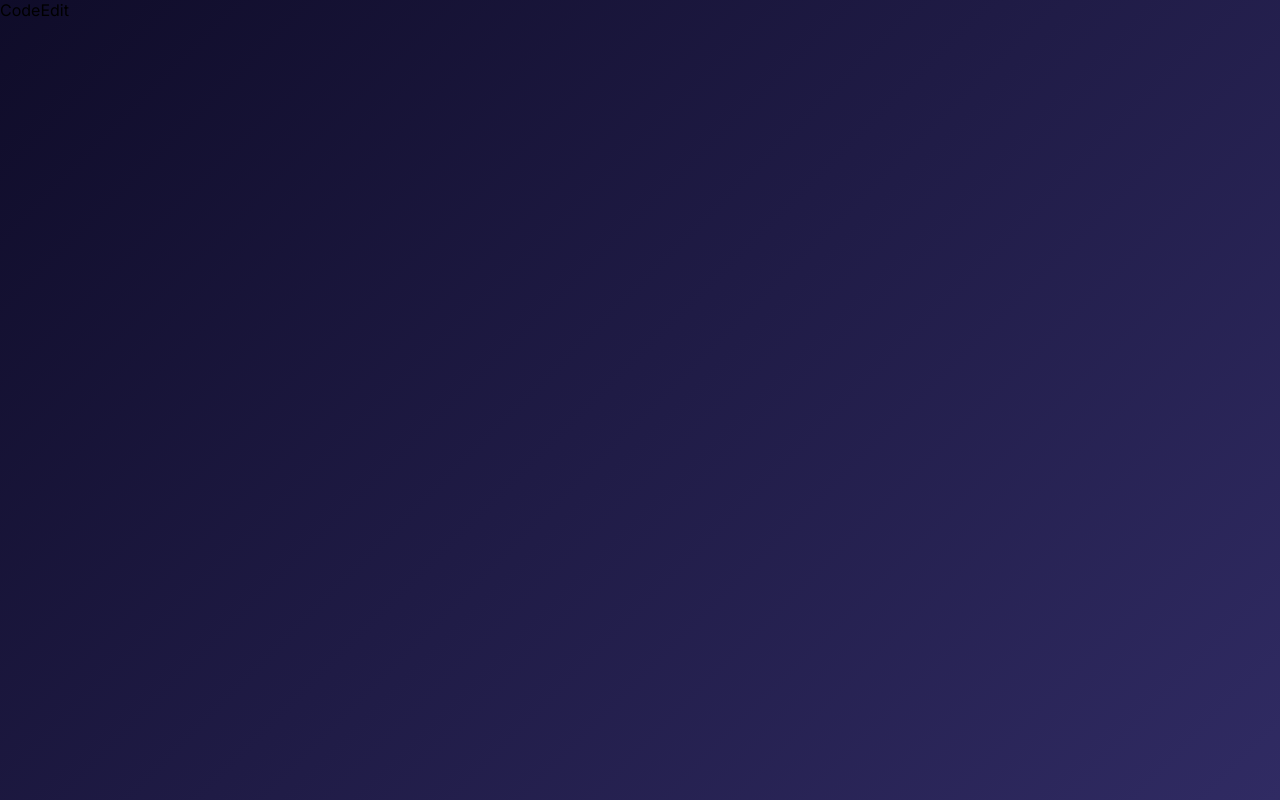
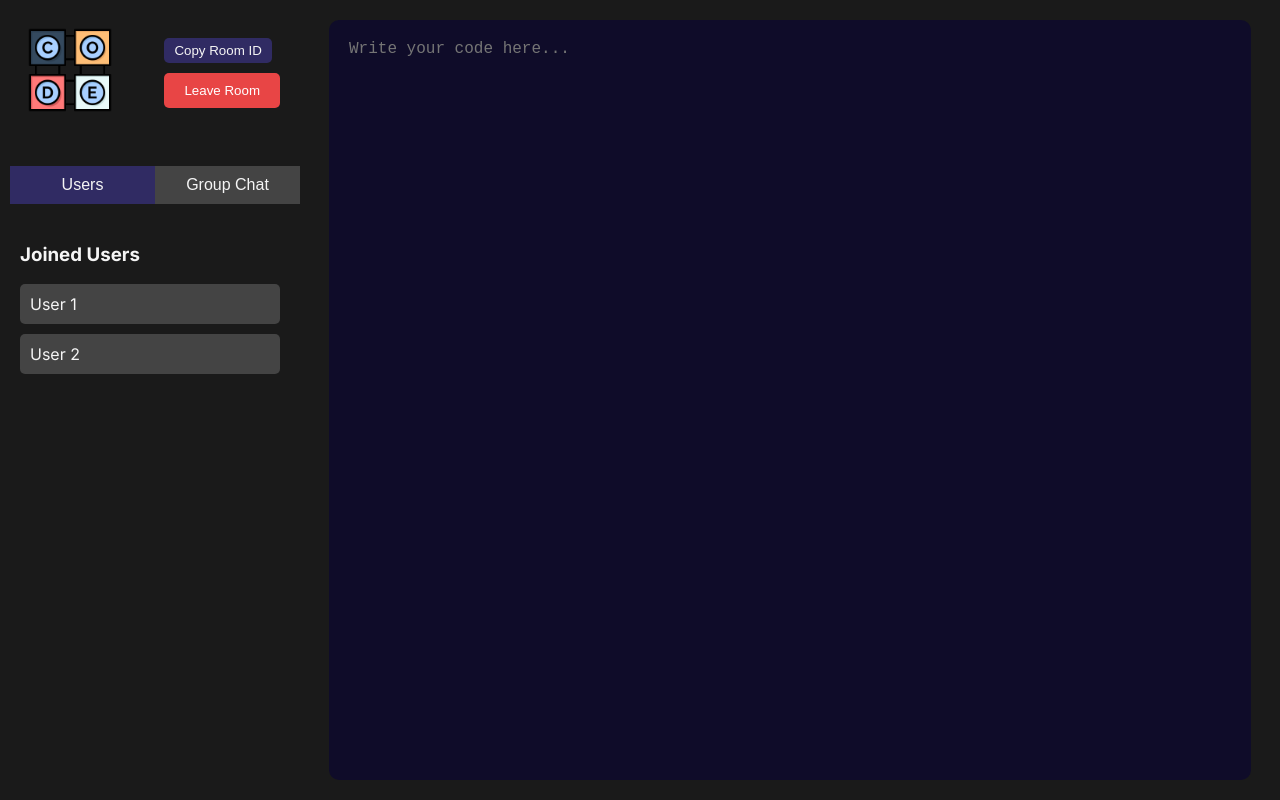
Before and after one commit to mhistiak3/real-time-code-editor, a React (Vite) app: page /edit/1 in a window 1280 px wide. Built offline with nearby package versions, Linux system fonts and the light colour scheme.

Commit message:
Make editor page and desing it

```diff
--- a/src/index.css
+++ b/src/index.css
@@ -130,3 +130,162 @@ input[type="text"]:focus {
 .join-btn:hover {
   background-color: var(--hover-accent-color);
 }
+
+/* *  CODE EDIT *  */
+.editor-page-container {
+  display: flex;
+  height: 100vh;
+  background: var(--background-gradient);
+}
+
+.left-sidebar {
+  width: 300px;
+  background-color: var(--form-background);
+  color: var(--text-color);
+  display: flex;
+  flex-direction: column;
+  justify-content: space-between;
+}
+
+.top-section {
+  padding: 20px;
+  display: flex;
+  justify-content: space-between;
+  align-items: center;
+}
+
+.logo {
+  font-size: 1.5rem;
+}
+
+.room-info {
+  margin-bottom: 20px;
+}
+
+.room-code {
+  display: flex;
+  align-items: center;
+  margin-bottom: 10px;
+}
+
+.code {
+  background-color: var(--input-border);
+  padding: 5px 10px;
+  border-radius: 5px;
+  margin-right: 10px;
+  color: var(--text-color);
+}
+
+.copy-btn {
+  background-color: var(--secondary-color);
+  color: var(--text-color);
+  border: none;
+  padding: 5px 10px;
+  cursor: pointer;
+  border-radius: 5px;
+  transition: background-color 0.3s;
+}
+
+.copy-btn:hover {
+  background-color: var(--shadow-color);
+}
+
+.leave-btn {
+  background-color: var(--accent-color);
+  color: white;
+  padding: 10px 20px;
+  border: none;
+  border-radius: 5px;
+  cursor: pointer;
+  transition: background-color 0.3s;
+}
+
+.leave-btn:hover {
+  background-color: var(--hover-accent-color);
+}
+
+.tabs {
+  display: flex;
+  margin-left: 10px;
+
+}
+
+.tab-btn {
+  flex: 1;
+  padding: 10px;
+  border: none;
+  cursor: pointer;
+  background-color: var(--input-border);
+  color: var(--text-color);
+  font-size: 1rem;
+  transition: background-color 0.3s;
+}
+
+.tab-btn.active {
+  background-color: var(--secondary-color);
+}
+
+.tab-btn:hover {
+  background-color: var(--primary-color);
+}
+
+.tab-content {
+  flex-grow: 1;
+  padding: 20px;
+  overflow-y: auto;
+}
+
+.users-tab ul {
+  list-style: none;
+  padding: 0;
+}
+
+.users-tab ul li {
+  padding: 10px;
+  background-color: var(--input-border);
+  margin-bottom: 10px;
+  border-radius: 5px;
+}
+
+.chat-tab {
+  display: flex;
+  flex-direction: column;
+  height: 100%;
+}
+
+.chat-messages {
+  flex-grow: 1;
+  margin-bottom: 10px;
+  overflow-y: auto;
+}
+
+.chat-input {
+  padding: 10px;
+  border-radius: 5px;
+  border: none;
+  background-color: var(--input-border);
+  color: var(--text-color);
+  outline: none;
+}
+
+.right-editor {
+  flex-grow: 1;
+  background-color: var(--form-background);
+  display: flex;
+  justify-content: center;
+  align-items: center;
+}
+
+.code-editor {
+  width: 90%;
+  height: 90%;
+  background-color: var(--primary-color);
+  color: var(--text-color);
+  border: none;
+  padding: 20px;
+  border-radius: 10px;
+  font-family: "Courier New", monospace;
+  font-size: 1rem;
+  outline: none;
+  resize: none;
+}
--- a/src/pages/CodeEdit.jsx
+++ b/src/pages/CodeEdit.jsx
@@ -1,6 +1,74 @@
+import { useState } from "react";
+
 const CodeEdit = () => {
+  const [activeTab, setActiveTab] = useState("users");
+
+  const handleTabClick = (tab) => {
+    setActiveTab(tab);
+  };
+
   return (
-    <div>CodeEdit</div>
-  )
-}
-export default CodeEdit
+    <div className="editor-page-container">
+      <div className="left-sidebar">
+        <div className="top-section">
+          <div className="logo">
+            <img src="/logo.png" alt="Logo" />
+          </div>
+          <div className="room-info">
+            <div className="room-code">
+              <button className="copy-btn">Copy Room ID</button>
+            </div>
+            <button className="leave-btn">Leave Room</button>
+          </div>
+        </div>
+        <div className="tabs">
+          <button
+            className={`tab-btn ${activeTab === "users" ? "active" : ""}`}
+            onClick={() => handleTabClick("users")}
+          >
+            Users
+          </button>
+          <button
+            className={`tab-btn ${activeTab === "chat" ? "active" : ""}`}
+            onClick={() => handleTabClick("chat")}
+          >
+            Group Chat
+          </button>
+        </div>
+        <div className="tab-content">
+          {activeTab === "users" ? (
+            <div className="users-tab">
+              <h3>Joined Users</h3>
+              <ul>
+                <li>User 1</li>
+                <li>User 2</li>
+              </ul>
+            </div>
+          ) : (
+            <div className="chat-tab">
+              <h3>Group Chat</h3>
+              <div className="chat-messages">
+                <p>User 1: Hello!</p>
+                <p>User 2: Hi there!</p>
+              </div>
+              <input
+                type="text"
+                placeholder="Type a message..."
+                className="chat-input"
+              />
+            </div>
+          )}
+        </div>
+      </div>
+
+      <div className="right-editor">
+        <textarea
+          className="code-editor"
+          placeholder="Write your code here..."
+        ></textarea>
+      </div>
+    </div>
+  );
+};
+
+export default CodeEdit;
```
